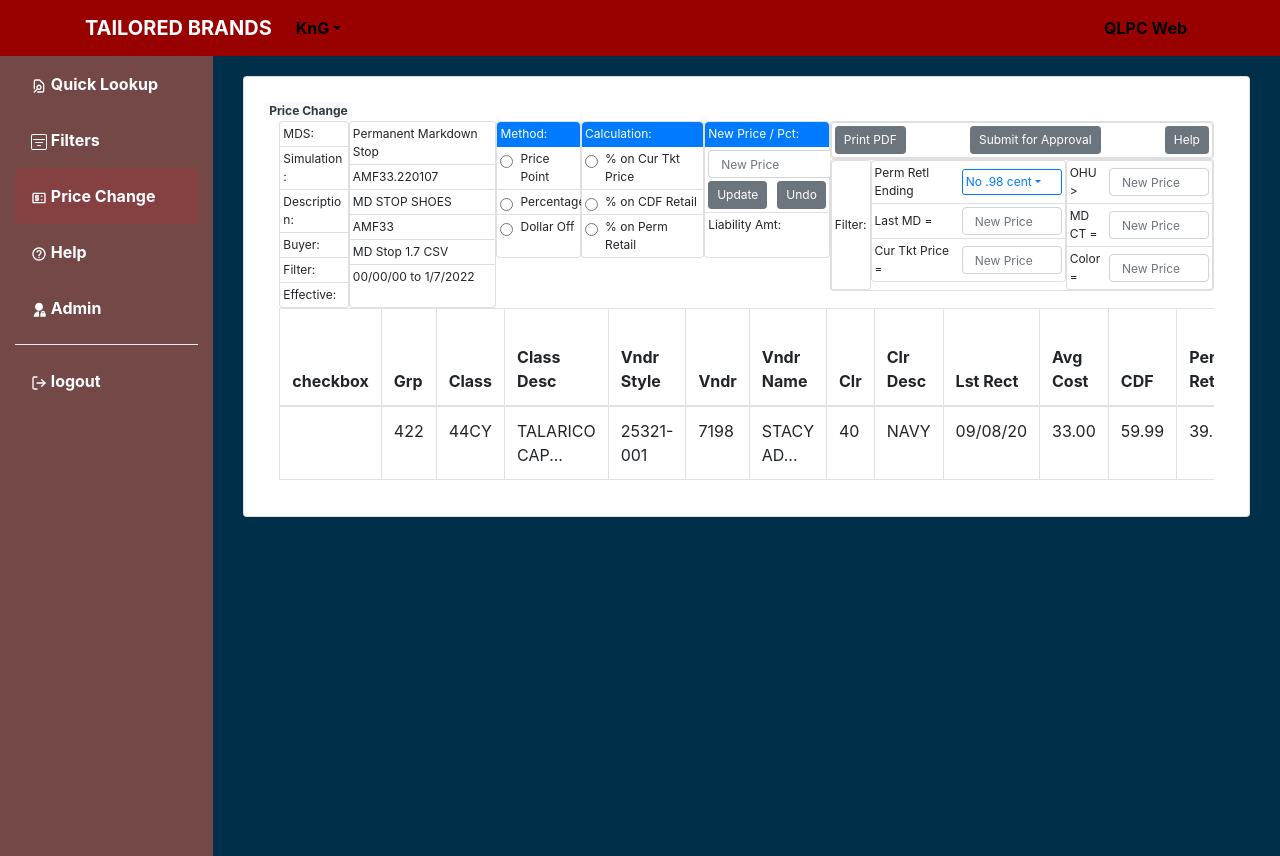
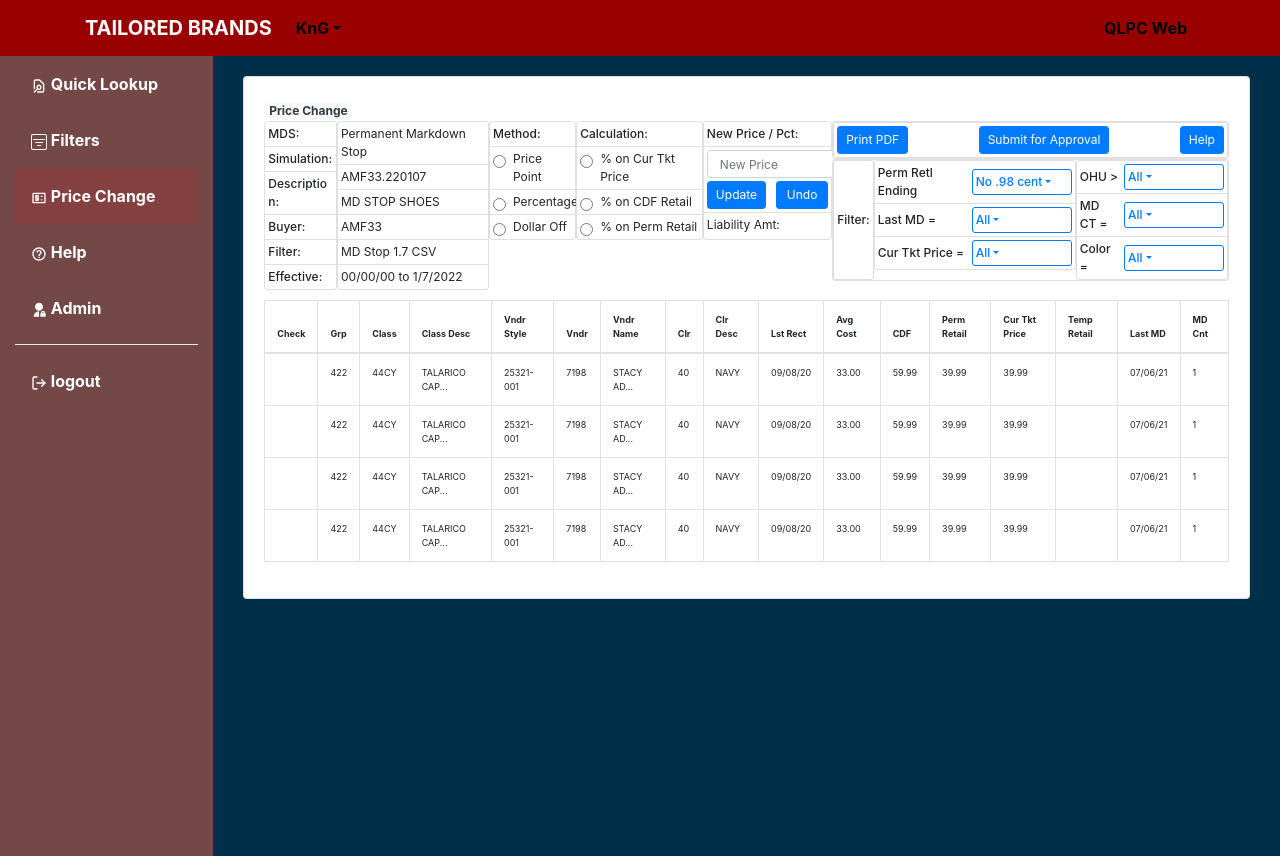
Before and after one commit to mishrasambit/raghu-web1, a React (Create React App) app: page /home in a window 1280 px wide. Both pictures are taken after a click on the button "Price Change". Built offline with nearby package versions, Linux system fonts and the light colour scheme.

Commit message:
table with multiple rows and styling for label

```diff
--- a/src/App.scss
+++ b/src/App.scss
@@ -56,7 +56,11 @@
 
 
 // simulation price change popup
-
+.simulation-container{
+  display: flex;
+  flex-direction: column;
+  gap: 10px;
+}
 .simulation-popup-header{
   display: flex;
   justify-content: space-between;
@@ -76,6 +80,9 @@
 .list-text{
   padding:3px !important;
   font-size: 12px !important;
+}
+.list-heading{
+  font-weight: 500;
 }
 .list-content{
   display: flex !important;
@@ -135,3 +142,7 @@
 .simulation-filter-dropdown > div > a{
   padding: 3px;
 }
+
+.simulation-table-font{
+  font-size: 9px;
+}
--- a/src/tabs/pricechange/SimulationPopup.jsx
+++ b/src/tabs/pricechange/SimulationPopup.jsx
@@ -3,17 +3,17 @@
 
 const SimulationPopup = () => {
   return (
-    <div className='container'>
+    <div className='simulation-container'>
         <div className='simulation-popup-header'>
             <div className='left-info'>
                 <Card className=''>
                     <ListGroup variant="flush">
-                        <ListGroup.Item className='list-text'>MDS: </ListGroup.Item>
-                        <ListGroup.Item className='list-text'>Simulation: </ListGroup.Item>
-                        <ListGroup.Item className='list-text'>Description: </ListGroup.Item>
-                        <ListGroup.Item className='list-text'>Buyer: </ListGroup.Item>
-                        <ListGroup.Item className='list-text'>Filter: </ListGroup.Item>
-                        <ListGroup.Item className='list-text'>Effective: </ListGroup.Item>
+                        <ListGroup.Item className='list-text list-heading'>MDS: </ListGroup.Item>
+                        <ListGroup.Item className='list-text list-heading'>Simulation: </ListGroup.Item>
+                        <ListGroup.Item className='list-text list-heading'>Description: </ListGroup.Item>
+                        <ListGroup.Item className='list-text list-heading'>Buyer: </ListGroup.Item>
+                        <ListGroup.Item className='list-text list-heading'>Filter: </ListGroup.Item>
+                        <ListGroup.Item className='list-text list-heading'>Effective: </ListGroup.Item>
                     </ListGroup>
                 </Card>
                 <Card className=''>
@@ -28,9 +28,10 @@
                 </Card>
             </div>
             <div className='center-info'>
+
                 <Card className=''>
                     <ListGroup variant="flush">
-                        <ListGroup.Item className='list-text' active>Method: </ListGroup.Item>
+                        <ListGroup.Item className='list-text list-heading'>Method: </ListGroup.Item>
                         <ListGroup.Item className='list-text'><Form.Check type={"radio"} name="method-radio" id='price-point-radio' label={'Price Point'} /></ListGroup.Item>
                         <ListGroup.Item className='list-text'><Form.Check type={"radio"} name="method-radio" id='percentage-radio' label={'Percentage'} /></ListGroup.Item>
                         <ListGroup.Item className='list-text'><Form.Check type={"radio"} name="method-radio" id='dollar-off-radio' label={'Dollar Off'} /></ListGroup.Item>
@@ -38,7 +39,7 @@
                 </Card>
                 <Card className=''>
                     <ListGroup variant="flush">
-                        <ListGroup.Item className='list-text' active>Calculation:</ListGroup.Item>
+                        <ListGroup.Item className='list-text list-heading'>Calculation:</ListGroup.Item>
                         <ListGroup.Item className='list-text'><Form.Check type={"radio"} name="calculation-radio" id='calc-radio1' label={'% on Cur Tkt Price'} /></ListGroup.Item>
                         <ListGroup.Item className='list-text'><Form.Check type={"radio"} name="calculation-radio" id='calc-radio2' label={'% on CDF Retail'} /></ListGroup.Item>
                         <ListGroup.Item className='list-text'><Form.Check type={"radio"} name="calculation-radio" id='calc-radio3' label={'% on Perm Retail'} /></ListGroup.Item>
@@ -46,12 +47,12 @@
                 </Card>
                 <Card className=''>
                     <ListGroup variant="flush">
-                        <ListGroup.Item className='list-text' active>New Price / Pct:</ListGroup.Item>
+                        <ListGroup.Item className='list-text list-heading'>New Price / Pct:</ListGroup.Item>
                         <ListGroup.Item className='list-text list-content'>
                             <Form.Control type="text" placeholder="New Price" className='new-price-textbox'/>
                             <div className='newprice-buttons'>
-                                <Button variant="secondary" size="sm" className='new-price-button'>Update</Button>
-                                <Button variant="secondary" size="sm" className='new-price-button'>Undo</Button>
+                                <Button variant="primary" size="sm" className='new-price-button'>Update</Button>
+                                <Button variant="primary" size="sm" className='new-price-button'>Undo</Button>
                             </div>
                         </ListGroup.Item>
                         <ListGroup.Item className='list-text'>Liability Amt: </ListGroup.Item>
@@ -62,47 +63,97 @@
                 <Card className=''>
                     <ListGroup horizontal>
                         <ListGroup.Item className='list-text item-input tool-button'>
-                        <Button variant="secondary" size="sm" className='font-size-12'>Print PDF</Button>
-                        <Button variant="secondary" size="sm" className='font-size-12'>Submit for Approval</Button>
-                        <Button variant="secondary" size="sm" className='font-size-12'>Help</Button>
+                        <Button variant="primary" size="sm" className='font-size-12'>Print PDF</Button>
+                        <Button variant="primary" size="sm" className='font-size-12'>Submit for Approval</Button>
+                        <Button variant="primary" size="sm" className='font-size-12'>Help</Button>
                         </ListGroup.Item>
                     </ListGroup>
                 </Card>
                 <Card className='filter-group'>
                     <ListGroup horizontal>
-                        <ListGroup.Item className='list-text item-input tool-button'>Filter:
+                        <ListGroup.Item className='list-text list-heading item-input tool-button'>
+                            Filter:
                         </ListGroup.Item>
                     </ListGroup>
                     <ListGroup>
-                        <ListGroup.Item className='list-text item-input'>
+                        <ListGroup.Item className='list-text item-input list-heading'>
                             Perm Retl Ending &nbsp;
                             <NavDropdown
                             title="No .98 cent" className="simulation-filter-dropdown"
                             >
-                                <NavDropdown.Item href="#action/3.1">No .98 cent</NavDropdown.Item>
-                                <NavDropdown.Item href="#action/3.2">Another action</NavDropdown.Item>
-                                <NavDropdown.Item href="#action/3.3">Something</NavDropdown.Item>
-                                <NavDropdown.Divider />
-                                <NavDropdown.Item href="#action/3.4">Separated link</NavDropdown.Item>
+                                <NavDropdown.Item >No .98 cent</NavDropdown.Item>
+                                <NavDropdown.Item >Another action</NavDropdown.Item>
+                                <NavDropdown.Item >Something</NavDropdown.Item>
+                                <NavDropdown.Item >Separated link</NavDropdown.Item>
                             </NavDropdown>
                         </ListGroup.Item>
-                        <ListGroup.Item className='list-text item-input'>Last MD = <Form.Control type="text" placeholder="New Price" className='filter-selection'/> </ListGroup.Item>
-                        <ListGroup.Item className='list-text item-input'>Cur Tkt Price = <Form.Control type="text" placeholder="New Price" className='filter-selection'/> </ListGroup.Item>
+                        <ListGroup.Item className='list-text item-input list-heading'>
+                            Last MD =
+                            <NavDropdown
+                            title="All" className="simulation-filter-dropdown"
+                            >
+                                <NavDropdown.Item >All</NavDropdown.Item>
+                                <NavDropdown.Item >Another action</NavDropdown.Item>
+                                <NavDropdown.Item >Something</NavDropdown.Item>
+                                <NavDropdown.Item >Separated link</NavDropdown.Item>
+                            </NavDropdown>
+                        </ListGroup.Item>
+                        <ListGroup.Item className='list-text item-input list-heading'>
+                            Cur Tkt Price =
+                            <NavDropdown
+                            title="All" className="simulation-filter-dropdown"
+                            >
+                                <NavDropdown.Item >All</NavDropdown.Item>
+                                <NavDropdown.Item >Another action</NavDropdown.Item>
+                                <NavDropdown.Item >Something</NavDropdown.Item>
+                                <NavDropdown.Item >Separated link</NavDropdown.Item>
+                            </NavDropdown>
+                        </ListGroup.Item>
                     </ListGroup>
                     <ListGroup>
-                        <ListGroup.Item className='list-text item-input'>OHU {">"} <Form.Control type="text" placeholder="New Price" className='filter-selection'/> </ListGroup.Item>
-                        <ListGroup.Item className='list-text item-input'>MD CT = <Form.Control type="text" placeholder="New Price" className='filter-selection'/> </ListGroup.Item>
-                        <ListGroup.Item className='list-text item-input'>Color = <Form.Control type="text" placeholder="New Price" className='filter-selection'/> </ListGroup.Item>
+                        <ListGroup.Item className='list-text list-heading item-input'>
+                            OHU {">"}
+                            <NavDropdown
+                            title="All" className="simulation-filter-dropdown"
+                            >
+                                <NavDropdown.Item >All</NavDropdown.Item>
+                                <NavDropdown.Item >Another action</NavDropdown.Item>
+                                <NavDropdown.Item >Something</NavDropdown.Item>
+                                <NavDropdown.Item >Separated link</NavDropdown.Item>
+                            </NavDropdown>
+                        </ListGroup.Item>
+                        <ListGroup.Item className='list-text list-heading item-input'>
+                            MD CT =
+                            <NavDropdown
+                            title="All" className="simulation-filter-dropdown"
+                            >
+                                <NavDropdown.Item >All</NavDropdown.Item>
+                                <NavDropdown.Item >Another action</NavDropdown.Item>
+                                <NavDropdown.Item >Something</NavDropdown.Item>
+                                <NavDropdown.Item >Separated link</NavDropdown.Item>
+                            </NavDropdown>
+                        </ListGroup.Item>
+                        <ListGroup.Item className='list-text list-heading item-input'>
+                            Color =
+                            <NavDropdown
+                            title="All" className="simulation-filter-dropdown"
+                            >
+                                <NavDropdown.Item >All</NavDropdown.Item>
+                                <NavDropdown.Item >Another action</NavDropdown.Item>
+                                <NavDropdown.Item >Something</NavDropdown.Item>
+                                <NavDropdown.Item >Separated link</NavDropdown.Item>
+                            </NavDropdown>
+                        </ListGroup.Item>
                     </ListGroup>
                 </Card>
 
             </div>
         </div>
         <div className='simulation-table-list'>
-            <Table  bordered hover responsive>
+            <Table  bordered hover responsive className='simulation-table-font'>
                 <thead>
                     <tr>
-                        <th>checkbox</th>
+                        <th>Check</th>
                         <th>Grp</th>
                         <th>Class</th>
                         <th>Class Desc</th>
@@ -141,6 +192,63 @@
                         <td>07/06/21</td>
                         <td>1</td>
                     </tr>
+                    <tr>
+                        <td></td>
+                        <td>422</td>
+                        <td>44CY</td>
+                        <td>TALARICO CAP...</td>
+                        <td>25321-001</td>
+                        <td>7198</td>
+                        <td>STACY AD...</td>
+                        <td>40</td>
+                        <td>NAVY</td>
+                        <td>09/08/20</td>
+                        <td>33.00</td>
+                        <td>59.99</td>
+                        <td>39.99</td>
+                        <td>39.99</td>
+                        <td></td>
+                        <td>07/06/21</td>
+                        <td>1</td>
+                    </tr>
+                    <tr>
+                        <td></td>
+                        <td>422</td>
+                        <td>44CY</td>
+                        <td>TALARICO CAP...</td>
+                        <td>25321-001</td>
+                        <td>7198</td>
+                        <td>STACY AD...</td>
+                        <td>40</td>
+                        <td>NAVY</td>
+                        <td>09/08/20</td>
+                        <td>33.00</td>
+                        <td>59.99</td>
+                        <td>39.99</td>
+                        <td>39.99</td>
+                        <td></td>
+                        <td>07/06/21</td>
+                        <td>1</td>
+                    </tr>
+                    <tr>
+                        <td></td>
+                        <td>422</td>
+                        <td>44CY</td>
+                        <td>TALARICO CAP...</td>
+                        <td>25321-001</td>
+                        <td>7198</td>
+                        <td>STACY AD...</td>
+                        <td>40</td>
+                        <td>NAVY</td>
+                        <td>09/08/20</td>
+                        <td>33.00</td>
+                        <td>59.99</td>
+                        <td>39.99</td>
+                        <td>39.99</td>
+                        <td></td>
+                        <td>07/06/21</td>
+                        <td>1</td>
+                    </tr>
                 </tbody>
             </Table>
         </div>
```
